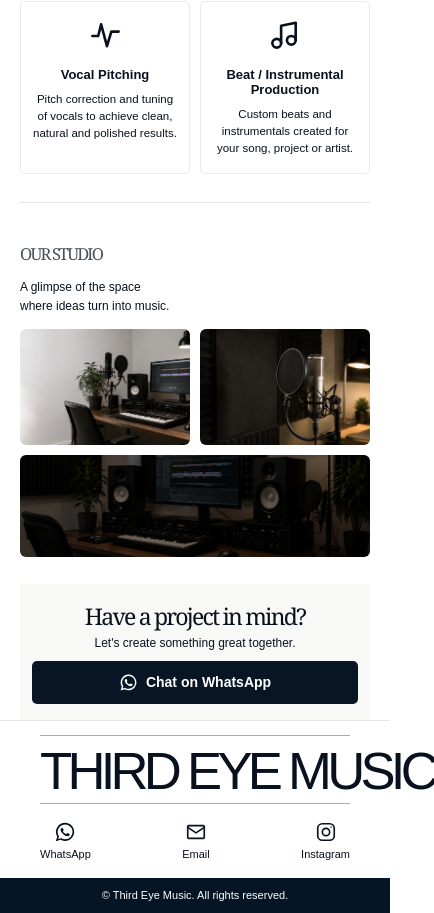
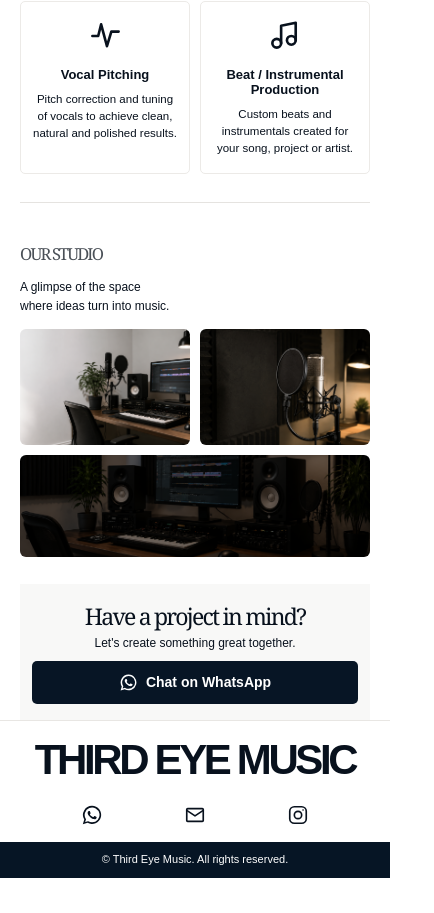
Before and after one commit to NIKHIL7529/music-studio, a Next.js app: page / in a window 390 px wide. Shown: the part 722-1635 px from the top of the page, 434 px wide, since content can reach past the window. After the commit the page ends 1600 px from the top, so only its background shows below. Built offline with nearby package versions, Linux system fonts and the light colour scheme.

Commit message:
refactor: enhance footer links for improved accessibility and structure; add rel="noreferrer" to external links

```diff
--- a/app/globals.css
+++ b/app/globals.css
@@ -1457,32 +1457,148 @@ footer {
 }
 
 /* Final interaction and footer refinements */
-.service-list-item { min-height: 65px; border-bottom: 1px solid #e9e8e5; display: grid; align-items: center; grid-template-columns: 76px 78px 277px 1fr 26px; color: inherit; }
-.service-list-item > span { font: 23px Georgia, serif; }
-.service-list-item > svg { justify-self: end; }
-.service-list-item:hover { background: #fafafa; }
-.watch { font-size: 0; }
-.watch::before { content: "View project"; font-size: 11px; }
-.watch svg { flex: 0 0 auto; }
-footer { padding-top: 0; }
-.footer-top { max-width: none; min-height: 0; padding: 18px clamp(20px, 5vw, 82px) 22px; display: block; }
-.footer-wordmark { border-top: 1px solid #b9a98d; border-bottom: 1px solid #b9a98d; padding: 14px 0 12px; font-family: Arial, Helvetica, sans-serif; font-size: clamp(34px, 9.3vw, 142px); line-height: .9; letter-spacing: -.09em; font-weight: 300; text-align: center; white-space: nowrap; }
-.footer-links { display: flex; justify-content: space-evenly; align-items: center; max-width: 520px; margin: 20px auto 0; }
-.footer-links a { display: inline-flex; align-items: center; gap: 8px; font-size: 13px; }
-.footer-links svg { width: 20px; height: 20px; }
-@media (max-width:700px) {
-  .section-heading { display: flex; align-items: flex-end; gap: 12px; }
-  .section-heading > div:last-child { margin-left: auto; flex: 0 0 auto; }
-  .section-heading .text-link { white-space: nowrap; font-size: 12px; }
-  .service-list-item { min-height: 106px; padding: 10px 0; grid-template-columns: 49px 56px 1fr 22px; align-items: start; }
-  .service-list-item > span { padding-top: 10px; }
-  .service-list-item .service-icon { margin-top: 1px; }
-  .service-list-item h3 { grid-column: 3; margin: 1px 0 4px; font-size: 14px; }
-  .service-list-item p { grid-column: 3; margin: 0; font-size: 11.5px; line-height: 1.48; }
-  .service-list-item > svg { grid-column: 4; grid-row: 1 / 3; align-self: center; }
-  .footer-top { padding: 14px 20px 18px; }
-  .footer-wordmark { font-size: clamp(32px, 13.5vw, 72px); padding: 11px 0 9px; }
-  .footer-links { margin-top: 17px; justify-content: space-between; max-width: 330px; }
-  .footer-links a { flex-direction: column; gap: 5px; font-size: 11px; }
-  .footer-links svg { width: 22px; height: 22px; }
-}
+.service-list-item {
+  min-height: 65px;
+  border-bottom: 1px solid #e9e8e5;
+  display: grid;
+  align-items: center;
+  grid-template-columns: 76px 78px 277px 1fr 26px;
+  color: inherit;
+}
+.service-list-item > span {
+  font:
+    23px Georgia,
+    serif;
+}
+.service-list-item > svg {
+  justify-self: end;
+}
+.service-list-item:hover {
+  background: #fafafa;
+}
+.watch {
+  font-size: 0;
+}
+.watch::before {
+  content: "View project";
+  font-size: 11px;
+}
+.watch svg {
+  flex: 0 0 auto;
+}
+footer {
+  padding-top: 0;
+}
+.footer-top {
+  max-width: none;
+  min-height: 0;
+  margin-inline: 0;
+  padding: 12px 0 18px;
+  display: block;
+}
+.footer-wordmark {
+  width: 100%;
+  margin: 0;
+  padding: 12px 0;
+  font-family: Arial, Helvetica, sans-serif;
+  font-size: 96px;
+  line-height: 0.9;
+  letter-spacing: -0.08em;
+  font-weight: 700;
+  text-align: center;
+  white-space: nowrap;
+}
+.footer-links {
+  display: flex;
+  justify-content: space-evenly;
+  align-items: center;
+  width: 100%;
+  max-width: none;
+  margin: 18px 0 0;
+}
+.footer-links a {
+  display: inline-flex;
+  align-items: center;
+  font-size: 13px;
+}
+.footer-links svg {
+  width: 20px;
+  height: 20px;
+}
+@media (max-width: 700px) {
+  .section-heading {
+    display: flex;
+    align-items: flex-end;
+    gap: 12px;
+  }
+  .section-heading > div:last-child {
+    margin-left: auto;
+    flex: 0 0 auto;
+  }
+  .section-heading .text-link {
+    white-space: nowrap;
+    font-size: 12px;
+  }
+  .service-list-item {
+    min-height: 106px;
+    padding: 10px 0;
+    grid-template-columns: 49px 56px 1fr 22px;
+    align-items: start;
+  }
+  .service-list-item > span {
+    padding-top: 10px;
+  }
+  .service-list-item .service-icon {
+    margin-top: 1px;
+  }
+  .service-list-item h3 {
+    grid-column: 3;
+    margin: 1px 0 4px;
+    font-size: 14px;
+  }
+  .service-list-item p {
+    grid-column: 3;
+    margin: 0;
+    font-size: 11.5px;
+    line-height: 1.48;
+  }
+  .service-list-item > svg {
+    grid-column: 4;
+    grid-row: 1 / 3;
+    align-self: center;
+  }
+  .footer-top {
+    margin-inline: 0;
+    padding: 10px 0 16px;
+  }
+  .footer-wordmark {
+    width: 100%;
+    margin: 0;
+    padding: 10px 0;
+    font-size: 48px;
+  }
+  .footer-links {
+    width: 100%;
+    max-width: none;
+    margin: 16px 0 0;
+  }
+  .footer-links a {
+    flex-direction: column;
+    gap: 0;
+    font-size: 11px;
+  }
+  .footer-links svg {
+    width: 22px;
+    height: 22px;
+  }
+}
+@media (max-width: 390px) {
+  .footer-wordmark {
+    font-size: 42px;
+  }
+}
+@media (min-width: 701px) and (max-width: 1100px) {
+  .footer-wordmark {
+    font-size: 72px;
+  }
+}
--- a/app/page.tsx
+++ b/app/page.tsx
@@ -473,15 +473,12 @@ function Footer({ go: _go }: { go: (x: Page) => void }) {
         <div className="footer-links">
           <a href={contact.whatsappUrl} target="_blank" rel="noreferrer">
             <Icon name="whatsapp" />
-            WhatsApp
           </a>
           <a href={"mailto:" + contact.email}>
             <Icon name="mail" />
-            Email
           </a>
           <a href={contact.instagramUrl} target="_blank" rel="noreferrer">
             <Icon name="instagram" />
-            Instagram
           </a>
         </div>
       </div>
```
